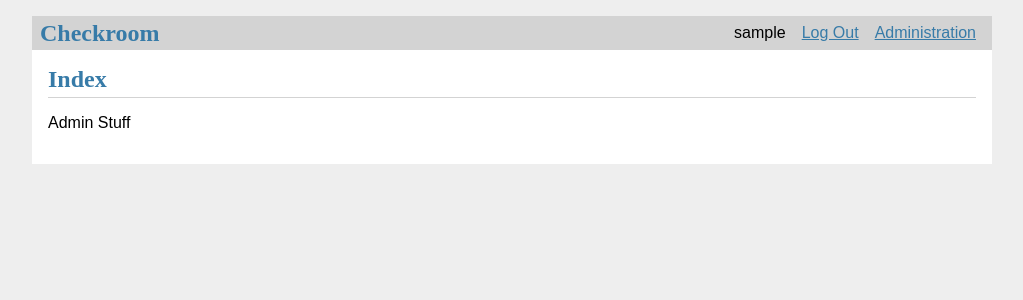
After one commit to GIX-C4RT/checkroom-web-interface, a Flask app: page /admin/ in a window 1280 px wide. The commit adds this page. Shown: the top 300 px of the page, without its empty margins (128-1151 px from the left). Run offline with Flask 2, Linux system fonts and the light colour scheme; the visitor is signed in with stand-in values (Sample User, id 1); data comes from the database, SQL or seed files in the repository.

Commit message:
admin functionality fix

```diff
--- a/checkroom/__init__.py
+++ b/checkroom/__init__.py
@@ -38,4 +38,7 @@ def create_app(test_config=None):
     app.register_blueprint(checkroom.bp)
     app.add_url_rule('/', endpoint='index')
 
+    from . import admin
+    app.register_blueprint(admin.bp)
+
     return app
--- /dev/null
+++ b/checkroom/admin.py
@@ -0,0 +1,15 @@
+from flask import (
+    Blueprint, flash, g, redirect, render_template,
+    request, url_for
+)
+from werkzeug.exceptions import abort
+
+from checkroom.auth import login_required, admin_required
+from checkroom.db import get_db
+
+bp = Blueprint('admin', __name__, url_prefix='/admin')
+
+@bp.route("/")
+@admin_required
+def index():
+    return render_template('admin/index.html')
--- a/checkroom/auth.py
+++ b/checkroom/auth.py
@@ -95,7 +95,7 @@ def admin_required(view):
     @functools.wraps(view)
     @login_required
     def wrapped_view(**kwargs):
-        if (g.user.admin != True):
+        if (g.user["admin"] != True):
             abort(403)
         return view(**kwargs)
 
--- /dev/null
+++ b/checkroom/templates/admin/index.html
@@ -0,0 +1,9 @@
+{% extends 'base.html' %}
+
+{% block header %}
+    <h1>{% block title %}Index{% endblock %}</h1>
+{% endblock %}
+
+{% block content %}
+    <p>Admin Stuff</p>
+{% endblock %}
--- a/checkroom/templates/base.html
+++ b/checkroom/templates/base.html
@@ -8,7 +8,7 @@
             <li><span>{{ g.user['username'] }}</span></li>
             <li><a href="{{ url_for('auth.logout') }}">Log Out</a></li>
             {% if g.user.admin %}
-                <li><a href="">Administration</a></li>
+                <li><a href="{{ url_for('admin.index') }}">Administration</a></li>
             {% endif %}
 
         {% else %}
```
